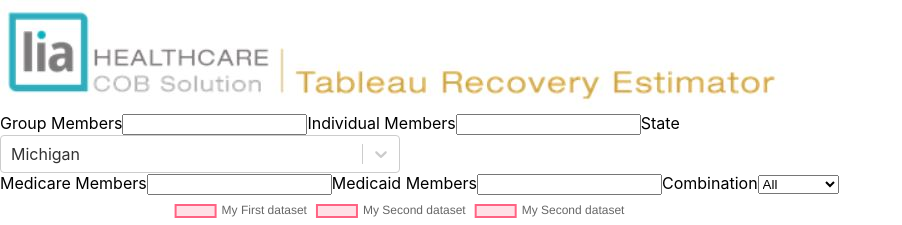
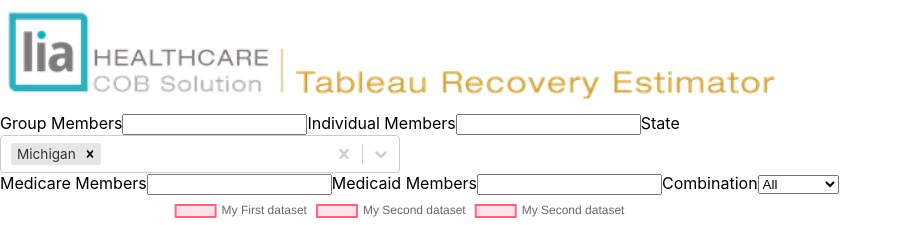
Before and after one commit to rohitkrishna094/react-maps, a React (Create React App) app: page / in a window 1280 px wide. Shown: the top 225 px of the page, without its empty margins (0-902 px from the left). Built offline with nearby package versions, Linux system fonts and the light colour scheme.

Commit message:
added ismulti

```diff
--- a/src/components/Dashboard/Dashboard.js
+++ b/src/components/Dashboard/Dashboard.js
@@ -33,7 +33,8 @@
           value={this.state.selectedOption}
           onChange={this.handleChange}
           options={this.listOfStates}
-          isSearchable={false}
+          isSearchable={true}
+          isMulti={true}
         />
         <label>
           Medicare Members
```
